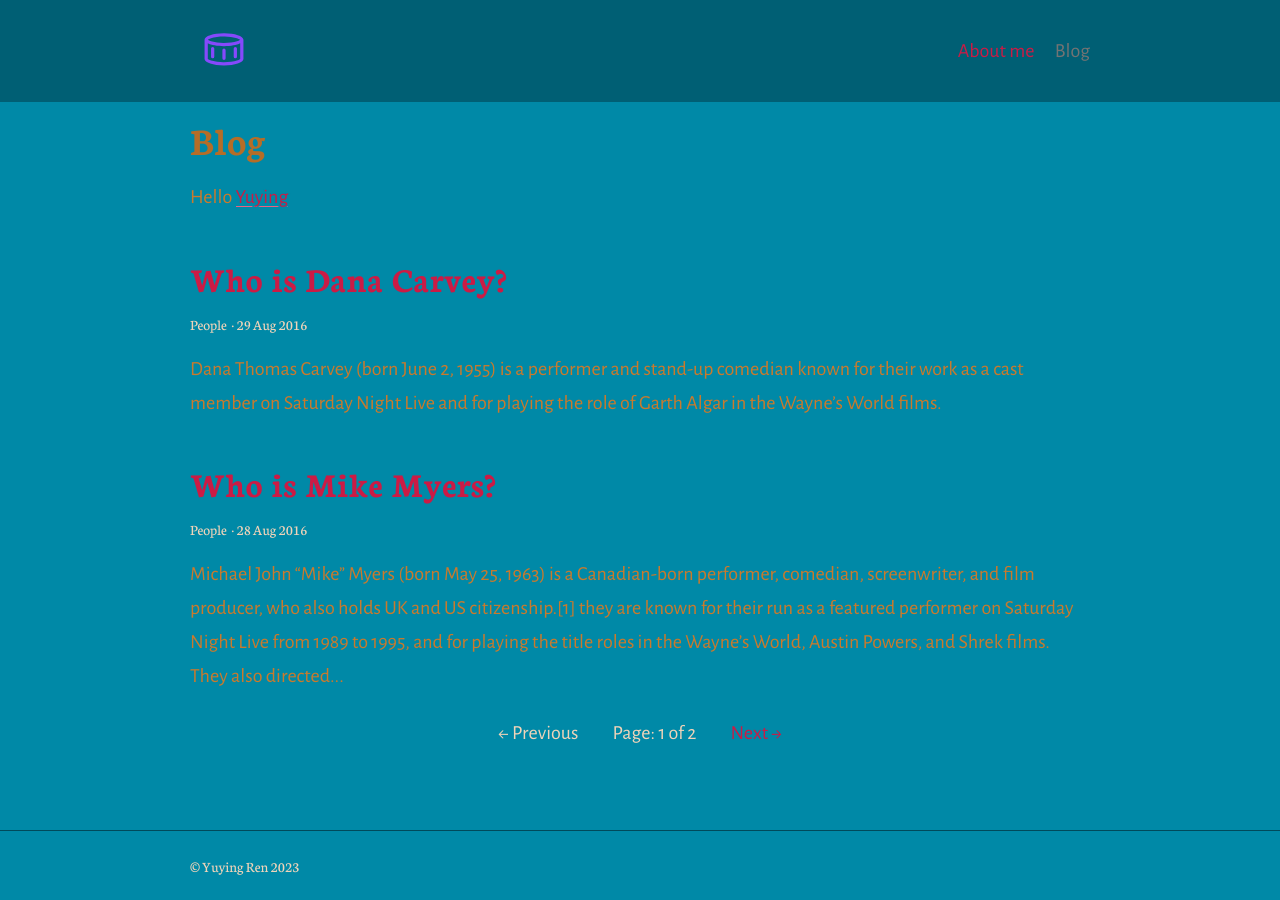
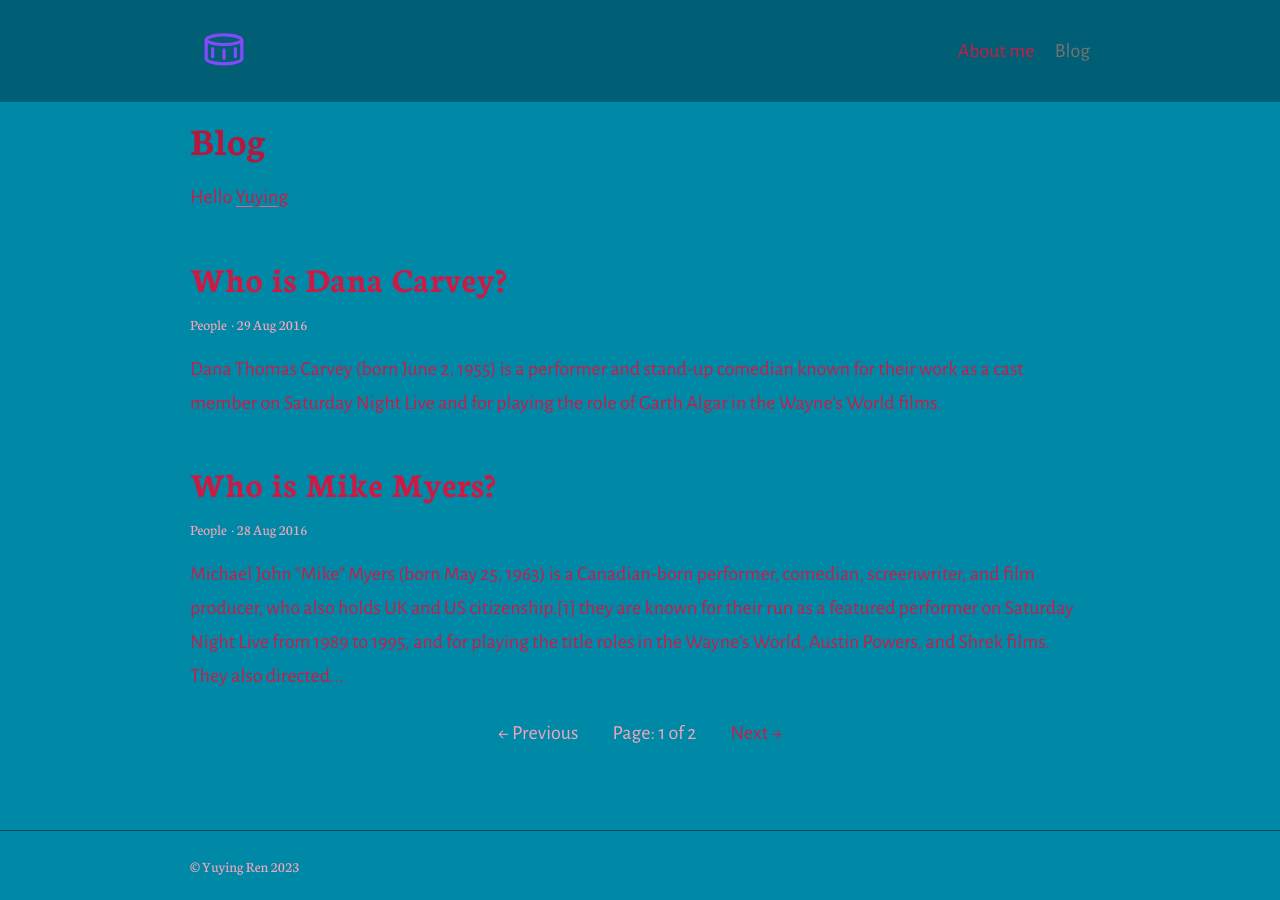
Before and after one commit to yuyingren/yuyingren.github.io, a Jekyll site: the page built from index.html, in a window 1280 px wide. Built offline with Jekyll 4.4.1, drawn with Linux system fonts in a browser that asks for light colours; the list of posts is cut into pages by our own code.

Commit message:
Update _colors.scss

```diff
--- a/_sass/_colors.scss
+++ b/_sass/_colors.scss
@@ -1,10 +1,11 @@
 // Colours
-$bodyColour: #CA7A2C;
+$bodyColour: #CB1B45;
 $headingColour: darken($bodyColour, 5%);
 $linkColour: #CB1B45;
 $hoverColour: darken($linkColour, 10%);
 $captionColour: lighten($headingColour, 40%);
 $white: #fff;
 
+$headerColour: #CA7A2C;
 $backgroundColour: #0089A7;
 $codeBackgroundColour: darken($backgroundColour, 5%);
```
